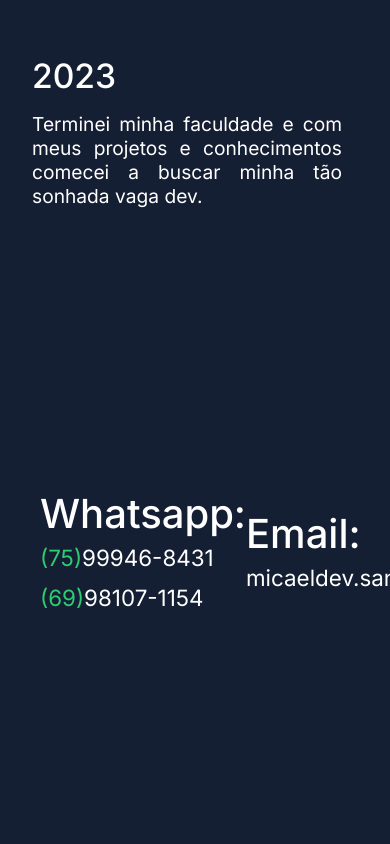
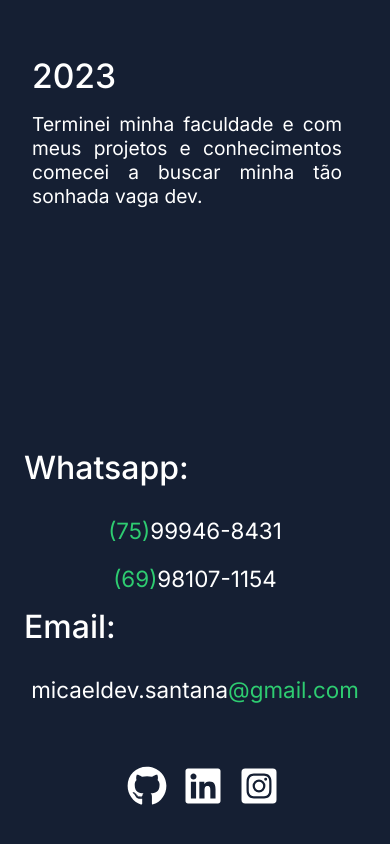
Before and after one commit to iSantanaaH/front-end-web, a Next.js app: page / in a window 390 px wide. Shown: the part 7190-8034 px from the top of the page. Before the commit the page ends 7848 px from the top, so only its background shows below. Built offline with nearby package versions, Linux system fonts and the light colour scheme.

Commit message:
finish mobile responsive section footer

```diff
--- a/app/page.module.css
+++ b/app/page.module.css
@@ -244,21 +244,6 @@
   min-height: 50rem;
 }
 
-.Footer {
-  display: flex;
-  justify-content: space-evenly;
-  align-items: center;
-  min-height: 13rem;
-  width: calc(100vw - 5rem);
-  margin: 0 auto;
-}
-
-.Footer div h3 {
-  font-size: 2.5rem;
-  font-weight: 500;
-  color: var(--white-full);
-}
-
 .Footer div p {
   color: var(--white-full);
   font-size: 1.4rem;
@@ -269,7 +254,8 @@
   color: var(--green400);
 }
 
-.Footer .LinkEmail {
+.Footer .LinkEmail,
+.Footer .LinkPhone {
   text-decoration: none;
   color: var(--white-full);
 }
@@ -277,11 +263,6 @@
 .SocialFooter span {
   font-size: 3.5rem;
   margin-left: 1rem;
-}
-
-.LinkPhone {
-  color: var(--white-full);
-  text-decoration: none;
 }
 
 @media screen and (min-width: 20rem) and (max-width: 48rem) {
@@ -387,6 +368,34 @@
     flex-direction: column;
     gap: 5rem;
     width: calc(100vw - 5rem);
+  }
+
+  .Footer {
+    display: flex;
+    flex-direction: column;
+  }
+
+  .Footer div h3 {
+    font-size: 2rem;
+    font-weight: 500;
+    color: var(--white-full);
+    margin: 0 0 1.5rem 1.5rem;
+  }
+
+  .Footer div p {
+    text-align: center;
+    margin: 0 0 0.5rem 0;
+  }
+
+  .SocialFooter {
+    display: flex;
+    align-items: center;
+    justify-content: center;
+    margin: 3rem 0 2rem 0;
+  }
+
+  .SocialFooter span {
+    font-size: 2.5rem;
   }
 }
 
@@ -514,4 +523,19 @@
     background: var(--white-full);
     margin: -1rem 0 1rem 0;
   }
+
+  .Footer {
+    display: flex;
+    justify-content: space-evenly;
+    align-items: center;
+    min-height: 13rem;
+    width: calc(100vw - 5rem);
+    margin: 0 auto;
+  }
+
+  .Footer div h3 {
+    font-size: 2.5rem;
+    font-weight: 500;
+    color: var(--white-full);
+  }
 }
```
